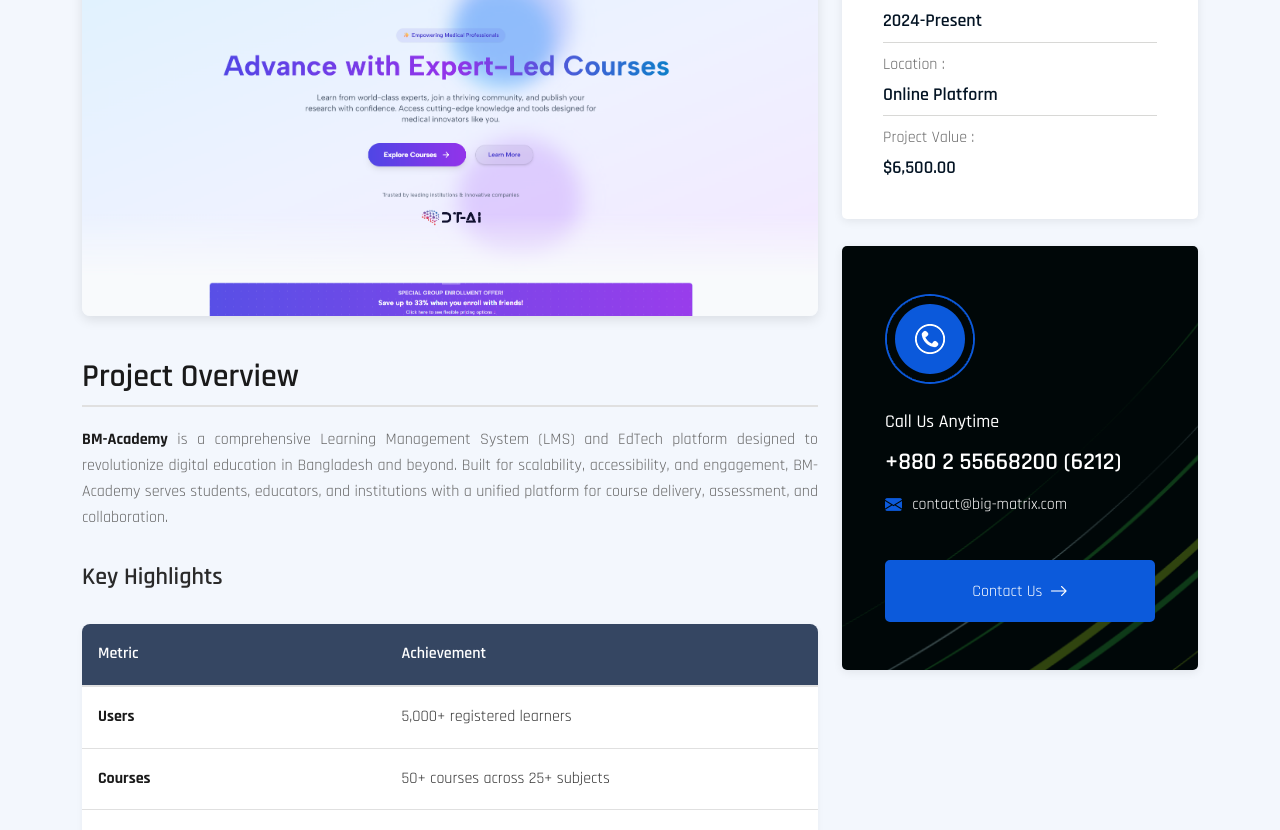
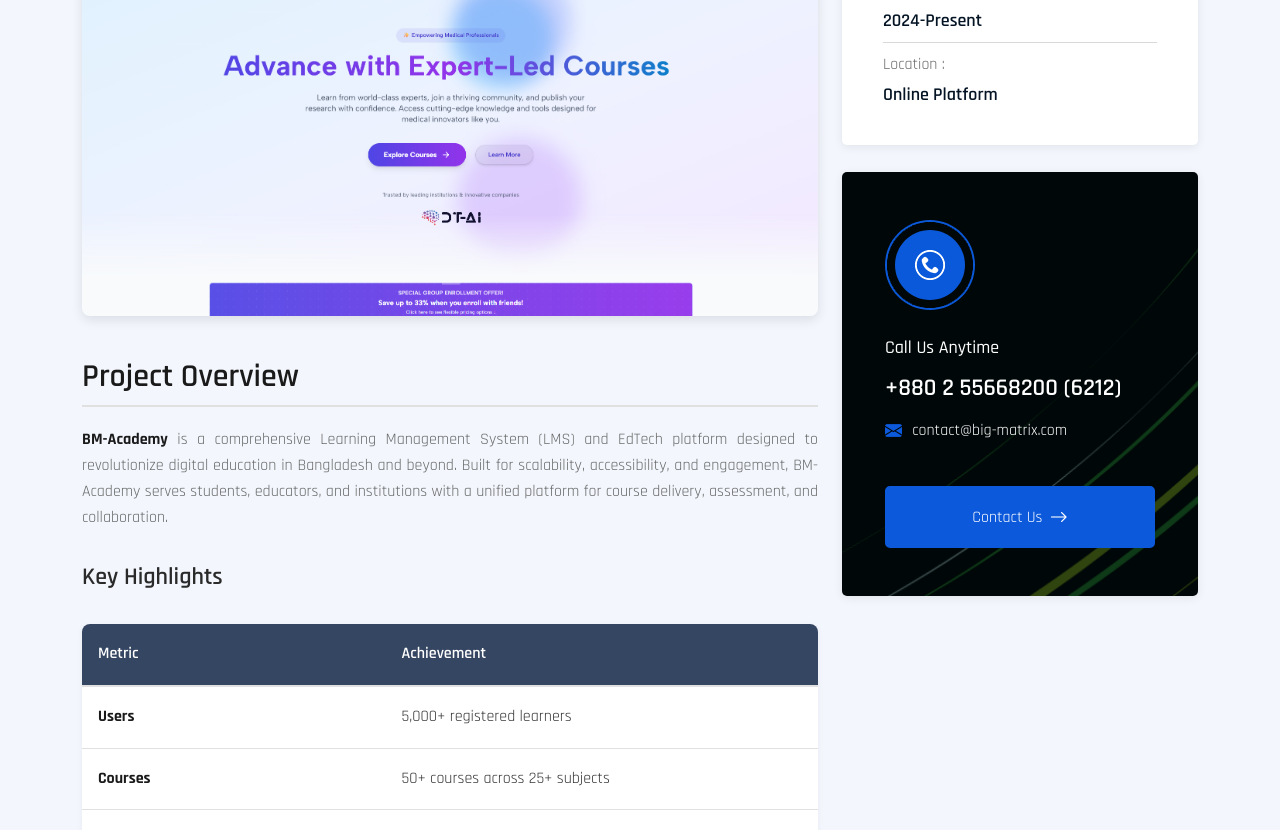
Before and after one commit to BigMatrixLab/Big-Matrix-Solutions, a React (Vite) app: page /project/bm-academy in a window 1280 px wide. Shown: the part 1371-2201 px from the top of the page. Built offline with nearby package versions, Linux system fonts and the light colour scheme.

Commit message:
project value changed

```diff
--- a/src/pages/ProjectDetails.jsx
+++ b/src/pages/ProjectDetails.jsx
@@ -109,10 +109,7 @@ const ProjectDetails = () => {
                                             <p>Location :</p>
                                             <h6>{project.location}</h6>
                                         </div>
-                                        <div className="project-details-info">
-                                            <p>Project Value :</p>
-                                            <h6>{project.value || "$6,500.00"}</h6>
-                                        </div>
+
                                     </div>
                                     <div className="widget-sidber-contact-box">
                                         <div className="widget-sidber-contact">
```
